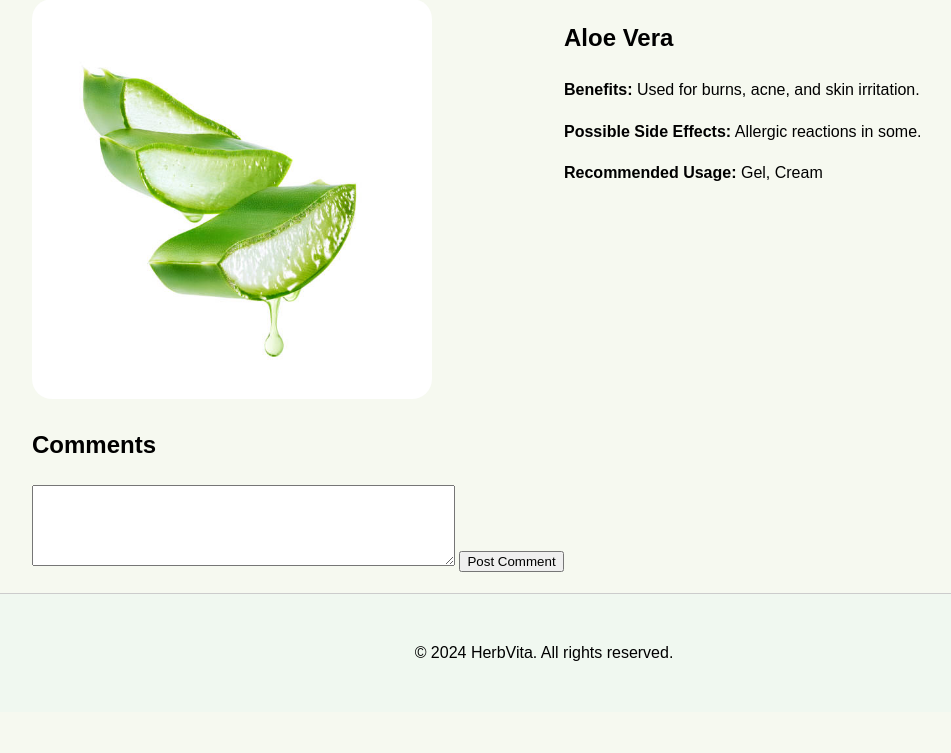
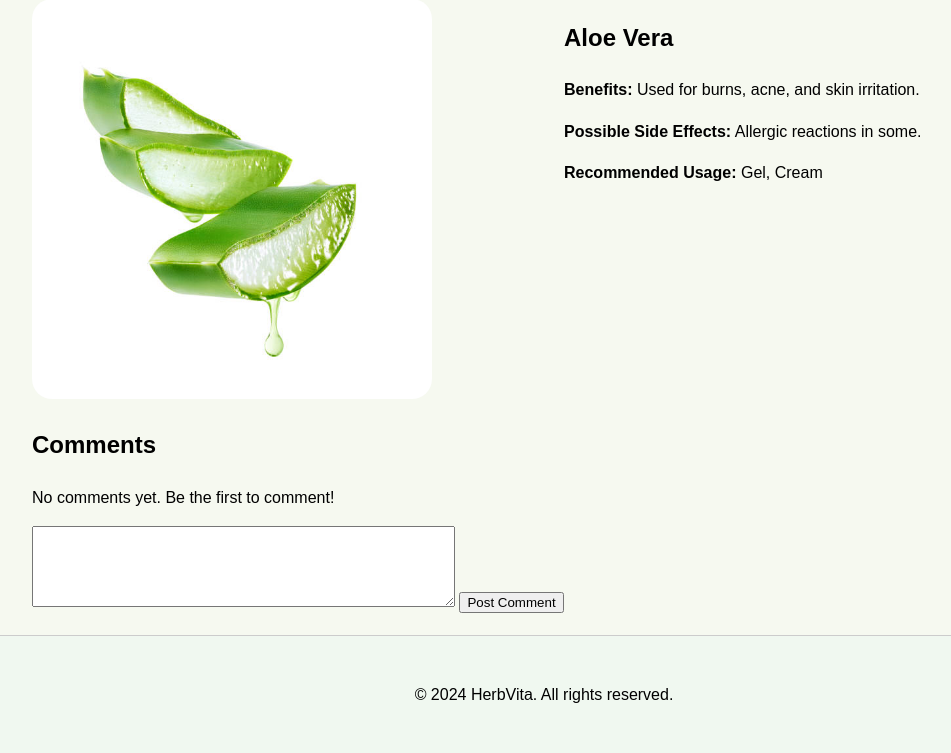
Before and after one commit to Marky115/HerbVitalWebsite, a PHP site: page /herbDetails.php?id=25 in a window 1280 px wide. Shown: the part 159-912 px from the top of the page, without its empty margins (96-1047 px from the left). Before the commit the page ends 820 px from the top, so only its background shows below. Run offline with PHP 8.4, Linux system fonts and the light colour scheme; a user stored in the database is signed in; data comes from the database, SQL or seed files in the repository; tables that the repository leaves empty or names only in its code hold one stand-in row (values such as "Sample post").

Commit message:
adding comments on herbdetail

```diff
--- a/herbDetails.php
+++ b/herbDetails.php
@@ -16,17 +16,16 @@ if (isset($_GET['id']) && is_numeric($_GET['id'])) {
     if ($result->num_rows == 1) {
         $herb = $result->fetch_assoc();
     } else {
-        // redirect if error
+        // Redirect if error.
         header("Location: browseHerb.php");
         exit();
     }
+    $stmt->close();
 } else {
-    // redirect if error
+    // Redirect if error.
     header("Location: browseHerb.php");
     exit();
 }
-
-$conn->close();
 ?>
 <!DOCTYPE html>
 <html lang="en">
@@ -58,7 +57,7 @@ $conn->close();
     <main class="container">
         <section class="herb-details">
             <?php if ($herb): ?>
-                <div class = "herbPageContainer">
+                <div class="herbPageContainer">
                     <div class="herb-image">
                         <img src="<?php echo htmlspecialchars($herb['imagePath']); ?>" alt="<?php echo htmlspecialchars($herb['herbName']); ?>">
                     </div>
@@ -68,9 +67,7 @@ $conn->close();
                         <p><strong>Possible Side Effects:</strong> <?php echo nl2br(htmlspecialchars($herb['sideEffect'])); ?></p>
                         <p><strong>Recommended Usage:</strong> <?php echo nl2br(htmlspecialchars($herb['recommendedUsage'])); ?></p>
                     </div>
-
                 </div>
-
             <?php else: ?>
                 <p>Herb not found.</p>
             <?php endif; ?>
@@ -78,6 +75,37 @@ $conn->close();
 
     <section class="herb-details-comments">
         <h2>Comments</h2>
+
+        <?php
+        // Prepare a query to fetch comments along with the user's name.
+        $sql_comments = "SELECT c.`commentText`, u.`Name`
+                        FROM `comment` c
+                        JOIN `user` u ON c.`userID` = u.`userID`
+                        WHERE c.`herbID` = ?";
+        $stmt_comments = $conn->prepare($sql_comments);
+        $stmt_comments->bind_param("i", $herbId);
+        $stmt_comments->execute();
+        $result_comments = $stmt_comments->get_result();
+
+        if ($result_comments->num_rows > 0) {
+            echo "<div class='comments-list'>";
+            while ($row = $result_comments->fetch_assoc()) {
+                echo "<div class='comment-box'>";
+                echo "<p><strong>" . htmlspecialchars($row['Name']) . ":</strong></p>";
+                echo "<p>" . htmlspecialchars($row['commentText']) . "</p>";
+                echo "</div>";
+            }
+            echo "</div>";
+        } else {
+            echo "<p>No comments yet. Be the first to comment!</p>";
+        }
+        $stmt_comments->close();
+        ?>
+
+
+    </section>
+
+    <!-- Comment Form -->
     <?php if (isset($_SESSION['loggedin']) && $_SESSION['loggedin'] === true): ?>
         <form action="submit-comment.php" method="POST">
             <textarea name="comment" rows="5" cols="50" required></textarea>
@@ -88,8 +116,6 @@ $conn->close();
         <p>You must be logged in to comment. <a href="login.php">Login</a> or <a href="signup.php">Sign up</a>.</p>
     <?php endif; ?>
         </section>
-
-
     </main>
 
     <footer>
```
Lines whose indentation alone changed are shown as unchanged.
